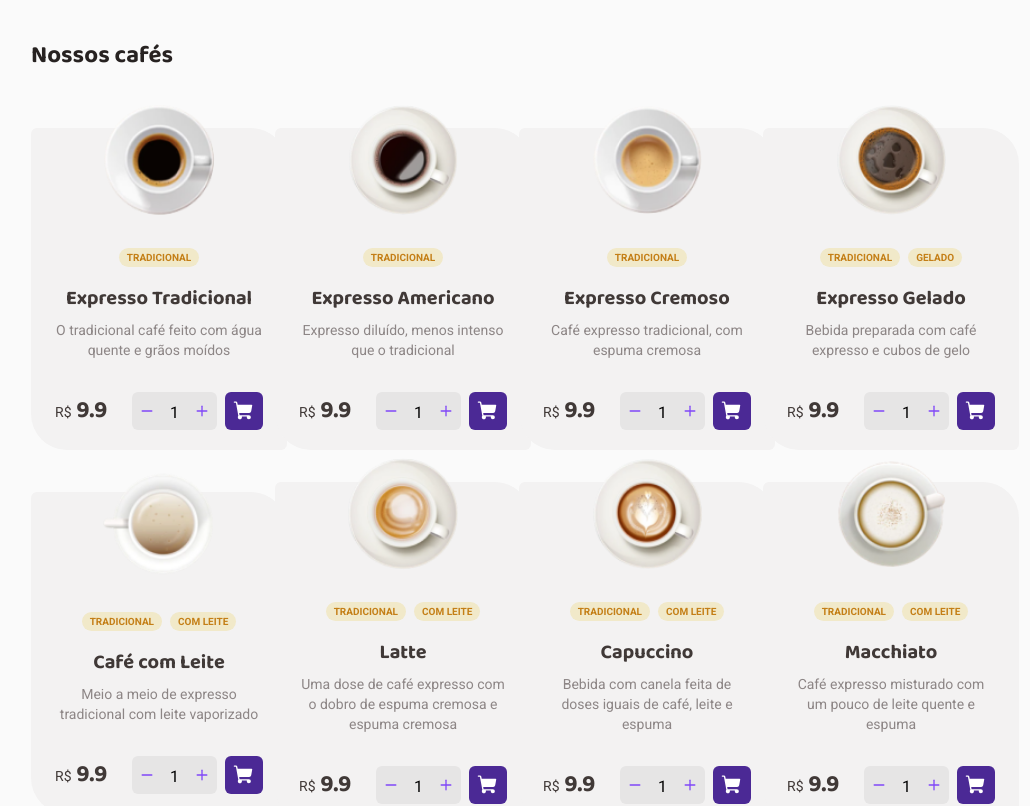
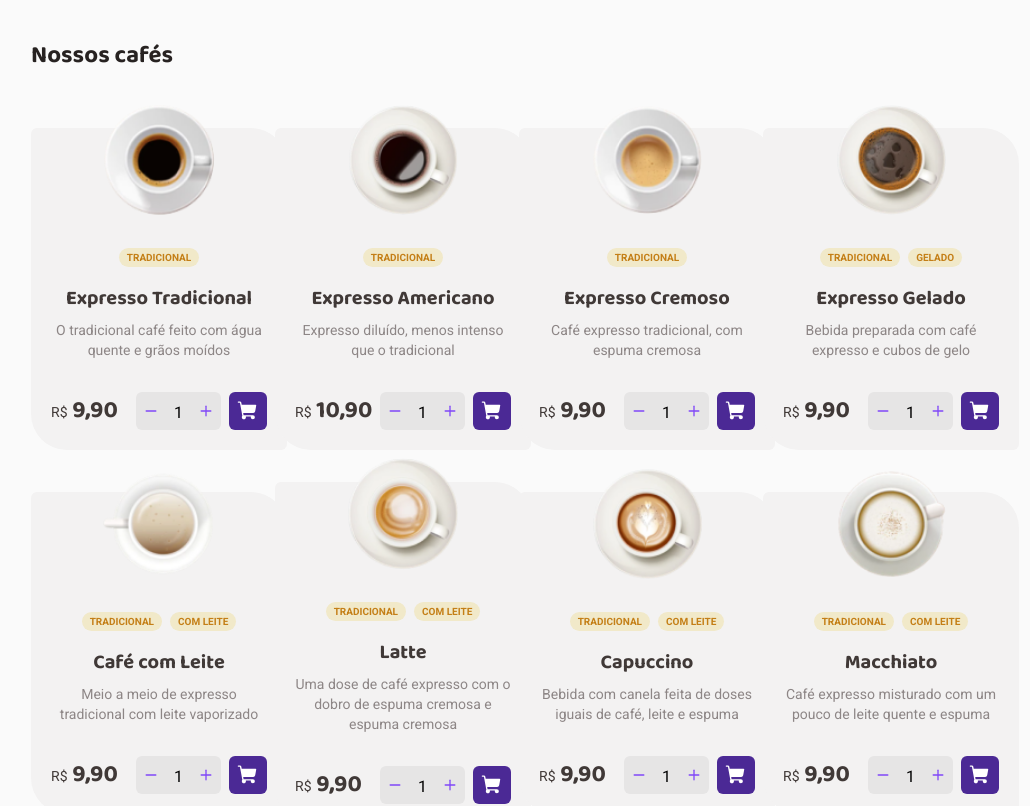
Before and after one commit to andreenakashima/desafio-coffee-delivery, a React (Vite) app: page / in a window 1280 px wide. Shown: the part 700-1506 px from the top of the page, without its empty margins (137-1167 px from the left). Built offline with nearby package versions, Linux system fonts and the light colour scheme.

Commit message:
Adicionado formataçao de preço

```diff
--- a/src/components/Card.tsx
+++ b/src/components/Card.tsx
@@ -1,4 +1,5 @@
 import { Minus, Plus, ShoppingCart } from "phosphor-react";
+import { priceFormatter } from "../utilities/formatter";
 
 interface CardProps {
   id: number;
@@ -20,7 +21,7 @@ export function Card({
   return (
     <li
       key={id}
-      className="relative m-auto w-64 rounded-md rounded-tr-[36px] rounded-bl-[36px] bg-base-card py-5 px-6 text-center"
+      className="relative m-auto w-64 rounded-md rounded-tr-[36px] rounded-bl-[36px] bg-base-card p-5 text-center"
     >
       <img
         className="absolute left-1/2 -top-6 -ml-14 block h-28 w-28"
@@ -44,7 +45,8 @@ export function Card({
 
       <div className="mt-8 flex items-center justify-between">
         <div className="font-baloo2 text-2xl text-base-subtitle">
-          <span className="font-roboto text-sm">R$</span> {price}
+          <span className="font-roboto text-sm">R$</span>{" "}
+          {priceFormatter.format(price)}
         </div>
 
         <div className="flex items-center justify-center gap-2">
--- a/src/data/products.json
+++ b/src/data/products.json
@@ -12,7 +12,7 @@
     "name": "Expresso Americano",
     "tags": ["Tradicional"],
     "description": "Expresso diluído, menos intenso que o tradicional",
-    "price": 9.9,
+    "price": 10.9,
     "imgUrl": "/products-img/americano.png"
   },
   {
--- /dev/null
+++ b/src/utilities/formatter.ts
@@ -0,0 +1,5 @@
+export const priceFormatter = new Intl.NumberFormat("pt-BR", {
+  // style: "currency",
+  // currency: "BRL",
+  minimumFractionDigits: 2,
+});
```
